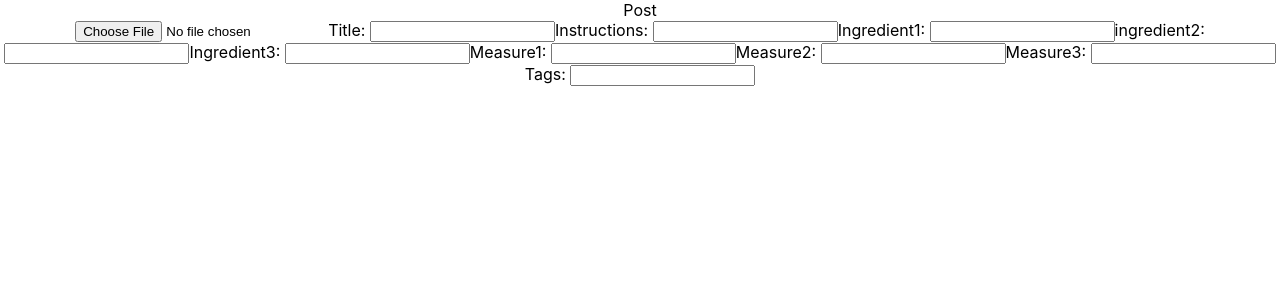
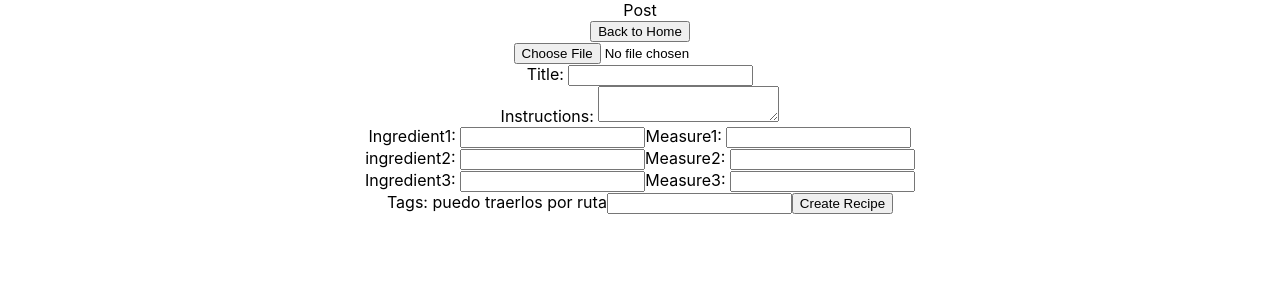
Before and after one commit to SantiagoRivanegra/RecipeContainer, a React (Create React App) app in the folder client/: page /post in a window 1280 px wide. Shown: the top 300 px of the page. Built offline with nearby package versions, Linux system fonts and the light colour scheme.

Commit message:
post recipe before cloudinary

```diff
--- a/client/src/components/recipe/post/Post.jsx
+++ b/client/src/components/recipe/post/Post.jsx
@@ -1,41 +1,103 @@
-import React, { useEffect } from 'react'
+import React, { useState, useEffect } from 'react'
+import { useDispatch } from 'react-redux'
+import { useNavigate } from 'react-router-dom'
 
 import { postRecipe } from '../../../redux/actions'
 
 const Post = () => {
+  const dispatch = useDispatch()
+  const navigate = useNavigate()
+  const [recipe, setRecipe] = useState({
+    name_recipe: "",
+    instructions: "",
+    category:"",
+    area:"",
+    video:"",
+    likes:0,
+    image: [],
+    comments: ["com"],
+    tags:"",
+    ingredient1:"",
+    ingredient2:"",
+    ingredient3:"",
+    measure1:"",
+    measure2:"",
+    measure3:"",
+    createdInDb:true,
+    userId: 1
+});
 
-  const handleChange = (e) => {
-    console.log(e.target.files[0])
+  function handleSubmit(e){
+    e.preventDefault()
+    console.log(recipe)
+    dispatch(postRecipe(recipe))
+    alert('yes')
+    setRecipe({
+      name_recipe: "",
+      instructions: "",
+      category:"",
+      area:"",
+      video:"",
+      likes:0,
+      image: [],
+      comments: ["com"],
+      tags:"",
+      ingredient1:"",
+      ingredient2:"",
+      ingredient3:"",
+      measure1:"",
+      measure2:"",
+      measure3:"",
+      createdInDb:true,
+      userId: 1
+  });
+  //navigate('/')
   }
 
-  const handleChangeText = (e) => {
-    console.log(e.target.value)
+  // function handleChangeImage(e){
+  //   console.log(e.target.files[0].name)
+  // }
+
+  function handleChange(e) {
+    setRecipe({
+      ...recipe,
+      [e.target.name] : e.target.value,
+     // [e.target.image] : e.target.files[0].name
+    })
   }
 
   return (
     <div>Post
       <div>
-        <form>
-          <input onChange={handleChange} type="file" />
+        <button onClick={() => navigate('/')}>Back to Home</button>
+        <form onSubmit={(e) => handleSubmit(e)}>
+          <input onChange={(e) => handleChange(e)} type="file" name="image"/>
+          <br />
           <label>Title: </label>
-          <input onChange={handleChangeText} type="text" />
+          <input onChange={(e) => handleChange(e)} type="text" value={recipe.name_recipe} name="name_recipe"/>
+          <br />
           <label>Instructions: </label>
-          <input onChange={handleChangeText} type="text" />
+          <textarea onChange={(e) => handleChange(e)} type="text" value={recipe.instructions} name="instructions"></textarea>
+          <br />
           <label>Ingredient1: </label>
-          <input onChange={handleChangeText} type="text" />
+          <input onChange={(e) => handleChange(e)} type="text" value={recipe.ingredient1} name="ingredient1"/>
+          <label>Measure1: </label>
+          <input onChange={(e) => handleChange(e)} type="text" value={recipe.measure1} name="measure1"/>
+          <br />
           <label>ingredient2: </label>
-          <input onChange={handleChangeText} type="text" />
+          <input onChange={(e) => handleChange(e)} type="text" value={recipe.ingredient2} name="ingredient2"/>
+          <label>Measure2: </label>
+          <input onChange={(e) => handleChange(e)} type="text" value={recipe.measure2} name="measure2"/>
+          <br />
           <label>Ingredient3: </label>
-          <input onChange={handleChangeText} type="text" />
-          <label>Measure1: </label>
-          <input onChange={handleChangeText} type="text" />
-          <label>Measure2: </label>
-          <input onChange={handleChangeText} type="text" />
+          <input onChange={(e) => handleChange(e)} type="text" value={recipe.ingredient3} name="ingredient3"/>
           <label>Measure3: </label>
-          <input onChange={handleChangeText} type="text" />
-          <label>Tags: </label>
-          <input onChange={handleChangeText} type="text" />
+          <input onChange={(e) => handleChange(e)} type="text" value={recipe.measure3} name="measure3"/>
+          <br />
+          <label>Tags: puedo traerlos por ruta</label>
+          <input onChange={(e) => handleChange(e)} type="text" value={recipe.tags} name="tags"/>
 
+          <button type="submit">Create Recipe</button>
         </form>
       </div>
     </div>
--- a/client/src/redux/actions.js
+++ b/client/src/redux/actions.js
@@ -36,8 +36,9 @@ export function firstLetter(letter){
 }
 
 export function postRecipe(payload){
-  return async function(){
-    let json = await axios.post(`http://localhost:3001/recipe`, payload)
-    return json
+  return async () => {
+    let res = await axios.post("http://localhost:3001/recipe", payload)
+    console.log(res)
+    return res
   }
 }
```
Also changed, not shown: 2 other files (tests, documents, lock files or other folders).
